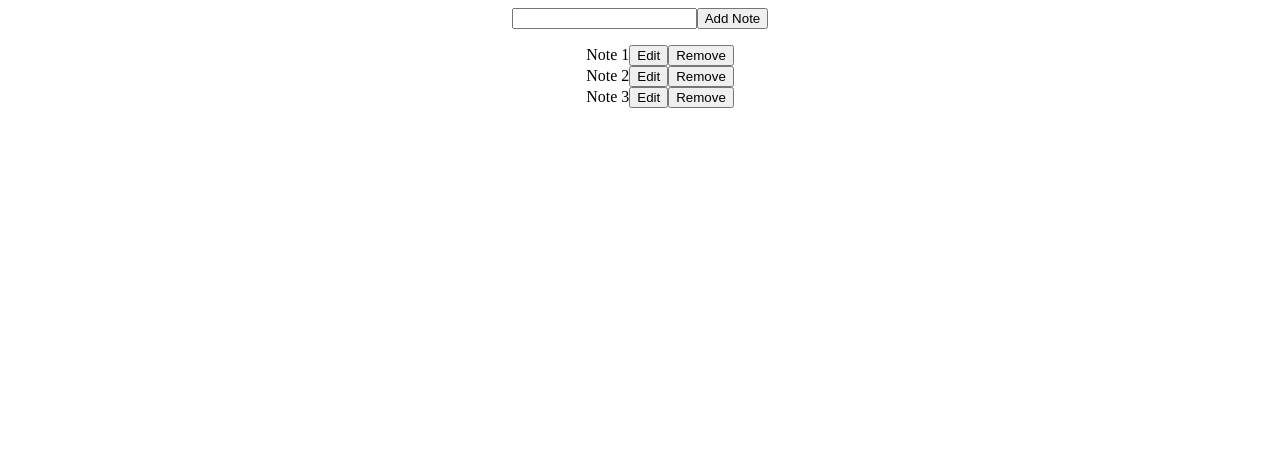
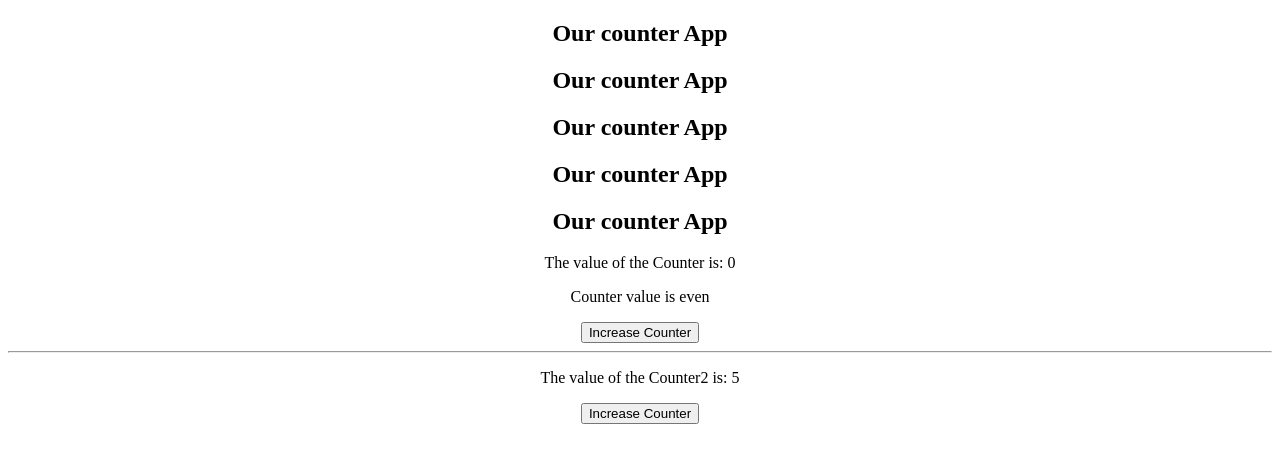
Before and after one commit to asiefmahir/ic-batch-8-react, a React (Create React App) app: page / in a window 1280 px wide. Shown: the top 462 px of the page. Built offline with nearby package versions, Linux system fonts and the light colour scheme; data requests are answered from the project's data file.

Commit message:
feat: Learn about performance optimization
Learn about performance optimization in React through memo, useMemo and useCallback.

```diff
--- a/src/App.js
+++ b/src/App.js
@@ -1,156 +1,55 @@
-import { useState, useEffect } from "react";
+import { useState, useCallback, useMemo } from "react";
 import "./App.css";
-
-// const App = () => {
-// 	const [counter, setCounter] = useState(0);
-// 	const [counter2, setCounter2] = useState(5);
-
-// 	const [isLoading, setIsLoading] = useState(true);
-// 	const [todos, setTodos] = useState([]);
-// 	const [errorMessage, setErrorMessage] = useState("");
-
-// 	useEffect(() => {
-// 		console.log("Inside useEffect");
-// 		fetch(`https://jsonplaceholder.typicode.com/todos?_limit=5`)
-// 			.then((response) => response.json())
-// 			.then((data) => {
-// 				setIsLoading(false);
-// 				setTodos(data);
-// 				setErrorMessage("");
-// 			})
-// 			.catch((error) => {
-// 				setErrorMessage(error.message);
-// 				setIsLoading(false);
-// 				setTodos([]);
-// 			});
-// 	}, []);
-
-// 	console.log("rendering");
-// 	return (
-// 		<div className="App">
-// 			<h3>The value of the counter is {counter}</h3>
-// 			<button onClick={() => setCounter(counter + 10)}>
-// 				Increase By 10
-// 			</button>
-// 			<hr />
-// 			<h3>The value of the counter2 is {counter2}</h3>
-// 			<button onClick={() => setCounter2(counter2 + 5)}>
-// 				Increase By 5
-// 			</button>
-// 			<h2>All todos</h2>
-// 			{isLoading && <h2>Loading.......</h2>}
-// 			{errorMessage && <h2>{errorMessage}</h2>}
-// 			<ul>
-// 				{todos.map((todo) => (
-// 					<li key={todo.id}>{todo.title}</li>
-// 				))}
-// 			</ul>
-// 		</div>
-// 	);
-// };
+import Title from "./components/Title";
+import Button from "./components/Button";
 
 const App = () => {
-	const [noteTitle, setNoteTitle] = useState("");
-	const [notes, setNotes] = useState([]);
-	const [editMode, setEditMode] = useState(false);
-	const [editableNote, setEditableNote] = useState(null);
+	console.log("App is rendering");
+	const [counter, setCounter] = useState(0);
+	const [counter2, setCounter2] = useState(5);
+	const increaseHandler = useCallback(() => {
+		setCounter((current) => current + 1); // 0 + 1 = 1 // 1 + 1 = 2
+	}, []); // 00FFHH //FF55EE
 
-	const getAllNotes = () => {
-		fetch(`http://localhost:4000/notes`)
-			.then((response) => response.json())
-			.then((data) => setNotes(data));
-	};
+	// const decreaseHandler = () => {
+	// 	setCounter(counter - 1);
+	// }; // 55GGDD
 
-	useEffect(() => {
-		// HTTP METHODS
-		/**
-		 * 1) GET -> Data get Request
-		 * 2) POST -> DATA Creation
-		 * 3) PUT/PATCH -> Data Update
-		 * 4) DELETE -> Data Delete
-		 */
-		getAllNotes();
-	}, []);
+	const increaseHandler2 = useCallback(() => {
+		setCounter2((current) => current + 5);
+	}, []); // 22TTBB // 88EEYY
 
-	const createHandler = (event) => {
-		event.preventDefault();
-		if (!noteTitle) {
-			return alert("Please Enter Note Title");
+	const isEven = useMemo(() => {
+		let i = 0;
+		while (i < 999999999) {
+			i++;
 		}
-		const newNote = {
-			id: Date.now() + "",
-			title: noteTitle,
-		};
+		return counter % 2 === 0
+			? "Counter value is even"
+			: "Cunter value is odd";
+	}, [counter]);
 
-		fetch(`http://localhost:4000/notes`, {
-			method: "POST",
-			body: JSON.stringify(newNote),
-			headers: {
-				"Content-type": "application/json",
-			},
-		}).then(() => {
-			getAllNotes();
-			setNoteTitle("");
-		});
-	};
-	const removeHandler = (noteId) => {
-		fetch(`http://localhost:4000/notes/${noteId}`, {
-			method: "DELETE",
-		}).then(() => getAllNotes());
-	};
-
-	const editHandler = (note) => {
-		setEditMode(true);
-		setNoteTitle(note.title);
-		setEditableNote(note);
-	};
-
-	const updateHandler = (event) => {
-		event.preventDefault();
-
-		if (!noteTitle.trim()) {
-			return alert("Please Enter Note Title");
-		}
-		const updatedNotesArray = notes.map((note) => {
-			if (note.id === editableNote.id) {
-				return {
-					...note,
-					title: noteTitle,
-				};
-			}
-
-			return note;
-		});
-
-		setNotes(updatedNotesArray);
-		setEditMode(false);
-		setEditableNote(null);
-		setNoteTitle("");
-	};
-
+	// const decreaseHandler2 = () => {
+	// 	setCounter2(counter2 - 5);
+	// };
 	return (
 		<div className="App">
-			<form onSubmit={editMode ? updateHandler : createHandler}>
-				<input
-					type="text"
-					value={noteTitle}
-					onChange={(event) => setNoteTitle(event.target.value)}
-				/>
-				<button type="submit">
-					{editMode ? "Update Note" : "Add Note"}
-				</button>
-			</form>
-			<ul className="note-list">
-				{notes.map((note) => (
-					<li key={note.id}>
-						<span>{note.title}</span>
-						<button onClick={() => editHandler(note)}>Edit</button>
-						<button onClick={() => removeHandler(note.id)}>
-							Remove
-						</button>
-					</li>
-				))}
-			</ul>
+			<Title />
+			<Title />
+			<Title />
+			<Title />
+			<Title />
+
+			<div className="counter-app">
+				<p>The value of the Counter is: {counter}</p>
+				<p>{isEven}</p>
+				<Button clickHandler={increaseHandler} />
+			</div>
+			<hr />
+			<div className="counter-app-2">
+				<p>The value of the Counter2 is: {counter2}</p>
+				<Button clickHandler={increaseHandler2} />
+			</div>
 		</div>
 	);
 };
--- /dev/null
+++ b/src/components/Button.jsx
@@ -0,0 +1,18 @@
+import { memo } from "react";
+
+const Button = ({ clickHandler }) => {
+	console.log("Button is rendering");
+	return <button onClick={clickHandler}>Increase Counter</button>;
+};
+
+export default memo(Button);
+
+/**
+ *  const increaseHandler = () => {
+		setCounter(counter + 1);
+	};
+
+    const increaseHandler = () => {
+		setCounter(counter + 1);
+	};
+ */
--- /dev/null
+++ b/src/components/Title.jsx
@@ -0,0 +1,22 @@
+import { memo } from "react";
+
+const Title = memo(() => {
+	console.log("Title is Rendering");
+	return (
+		// <>
+		// 	<Child1 />
+		// 	<Child1 />
+		// 	<Child1 />
+		// 	<Child1 />
+		// 	<Child1 />
+		// 	<Child1 />
+		// 	<Child1 />
+		// 	<Child1 />
+		// 	<Child1 />
+		// 	<Child1 />
+		// </>
+		<h2>Our counter App</h2>
+	);
+});
+
+export default Title;
```
Also changed, not shown: src/components/PresentStudentList.jsx (+8 -4 lines).
